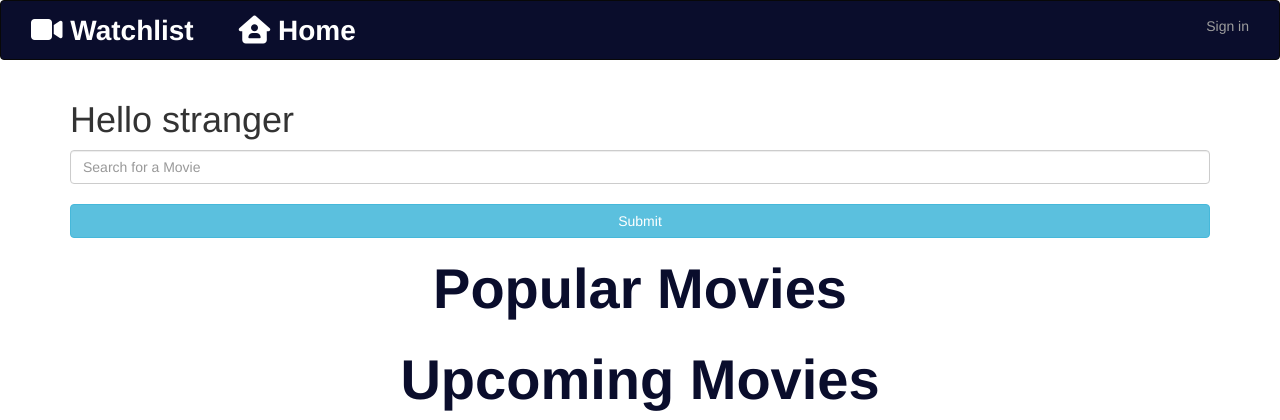
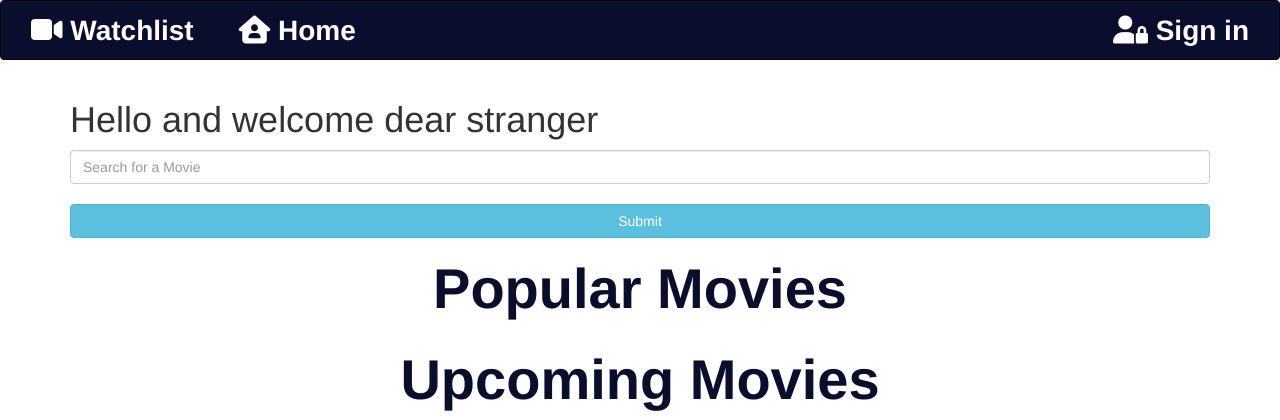
Before and after one commit to Reuben-Kipkemboi/Movie-Watchlist, a Flask app: template app/templates/index.html in a window 1280 px wide. Shown: the top 420 px of the page. Run offline with Flask 2, Linux system fonts and the light colour scheme; the template is opened without the code that fills it, so the values that code supplies are empty; some libraries are stand-ins or nearby versions.

Commit message:
st:navbar - optimize navbar styling

```diff
--- a/app/static/css/index.css
+++ b/app/static/css/index.css
@@ -42,7 +42,7 @@
 #nav{
     background-color: rgb(10, 13, 44);
 }
-#nav1, #nav2{
+#nav1, #nav2, #nav3, #nav4{
     font-size: 3.5vh;
     color: #ffffff;
     font-weight: bold;
--- a/app/templates/index.html
+++ b/app/templates/index.html
@@ -15,7 +15,7 @@
   {% if current_user.is_authenticated%}
     <h1>Hello {{current_user.username}}</h1>
   {% else %}
-    <h1>Hello stranger</h1>
+    <h1>Hello and welcome dear stranger</h1>
   {%endif%}
     <form>
         <input type="text" name="movie_query" placeholder="Search for a Movie" class="form-control">
--- a/app/templates/navbar.html
+++ b/app/templates/navbar.html
@@ -29,9 +29,9 @@
         <ul class="nav navbar-nav navbar-right">
           {% if current_user.is_authenticated %}
           <li><a href="{{url_for('main.profile',uname=current_user.username)}}">Profile</a></li>
-          <li><a href="{{url_for('auth.logout')}}">Sign out</a></li>
+          <li><a href="{{url_for('auth.logout')}}" id="nav3">Sign out</a></li>
           {% else %}
-          <li><a href="{{url_for('auth.login')}}">Sign in</a></li>
+          <li><a href="{{url_for('auth.login')}}" id="nav4"><i class="fa-solid fa-user-lock"></i> Sign in</a></li>
           {%endif%}
         </ul>
       </div>
```
